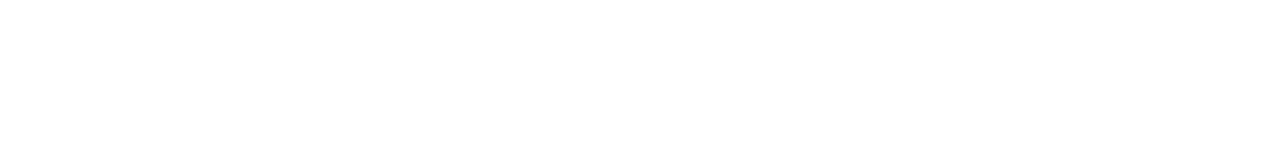
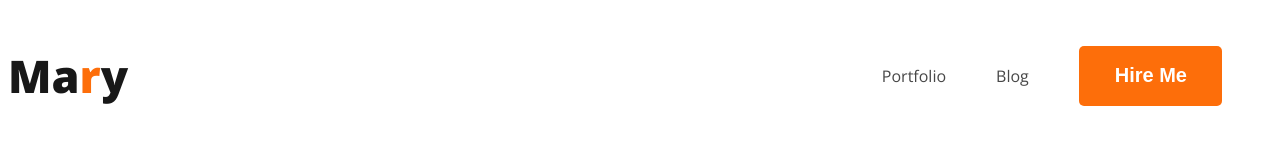
Before and after one commit to hasibulhasan8989/web-developer-portfolio, a plain HTML site: page index.html in a window 1280 px wide. Drawn offline with nearby package versions, Linux system fonts and the light colour scheme.

Commit message:
nav complete

```diff
--- a/index.html
+++ b/index.html
@@ -1,14 +1,33 @@
 <!DOCTYPE html>
 <html lang="en">
+
 <head>
     <meta charset="UTF-8">
     <meta name="viewport" content="width=device-width, initial-scale=1.0">
     <title>Web Developer Portfolio</title>
+    <link rel="preconnect" href="https://fonts.googleapis.com">
+    <link rel="preconnect" href="https://fonts.gstatic.com" crossorigin>
+    <link href="https://fonts.googleapis.com/css2?family=Open+Sans:ital,wght@0,300..800;1,300..800&display=swap"
+        rel="stylesheet">
+
+    <link rel="stylesheet" href="styles/styles.css">
 </head>
+
 <body>
 
-    <header></header>
+    <header>
+        <nav>
+            <h1 class="nav-title">Ma<span class="orange">r</span>y</h1>
+
+            <ul>
+                <li> <a href="">Portfolio</a></li>
+                <li><a href="">Blog</a></li>
+                <li><button class="primary-btn">Hire Me</button></li>
+            </ul>
+        </nav>
+    </header>
     <main></main>
     <footer></footer>
 </body>
+
 </html>
--- /dev/null
+++ b/styles/styles.css
@@ -0,0 +1,54 @@
+/* Shared Style */
+body {
+    font-family: "Open Sans", serif;
+    font-optical-sizing: auto;
+    font-weight: <weight>;
+    font-style: normal;
+    font-variation-settings:
+        "wdth" 100;
+}
+
+.orange {
+    color: #FD6E0A;
+}
+
+.primary-btn {
+    border-radius: 5px;
+    background: #FD6E0A;
+    border: 0;
+    font-size: 20px;
+    color: white;
+    font-weight: 700;
+    padding: 18px 35px 19px 36px;
+}
+
+/* nav related work */
+nav {
+    display: flex;
+    justify-content: space-between;
+    align-items: center;
+}
+
+.nav-title {
+    color: var(--Dark-01, #181818);
+    font-size: 45px;
+    font-weight: 800;
+
+}
+
+nav>ul {
+    display: flex;
+    list-style: none;
+    align-items: center;
+}
+
+nav li {
+    margin-right: 50px;
+
+
+}
+
+nav a {
+    text-decoration: none;
+    color: #474747;
+}
```
